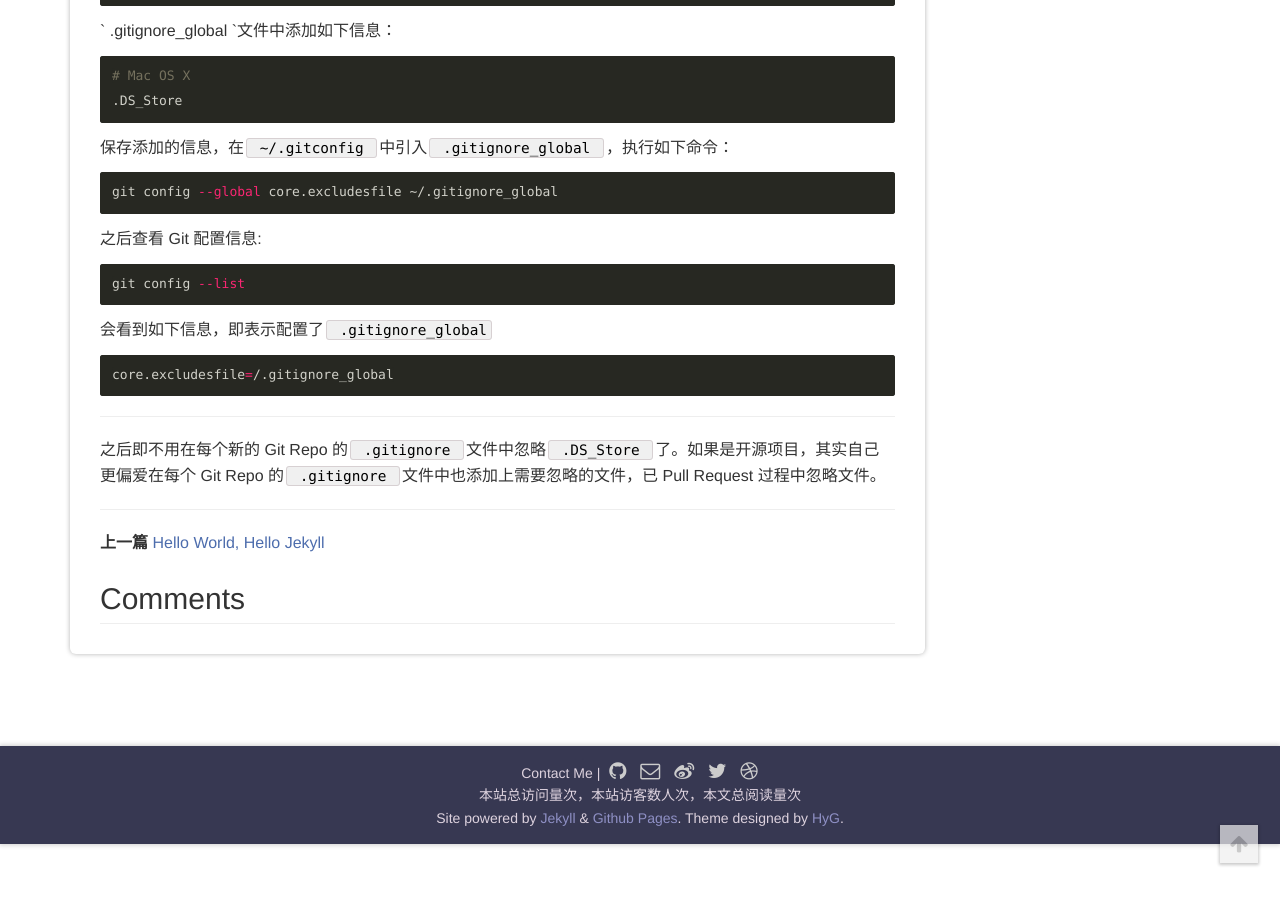
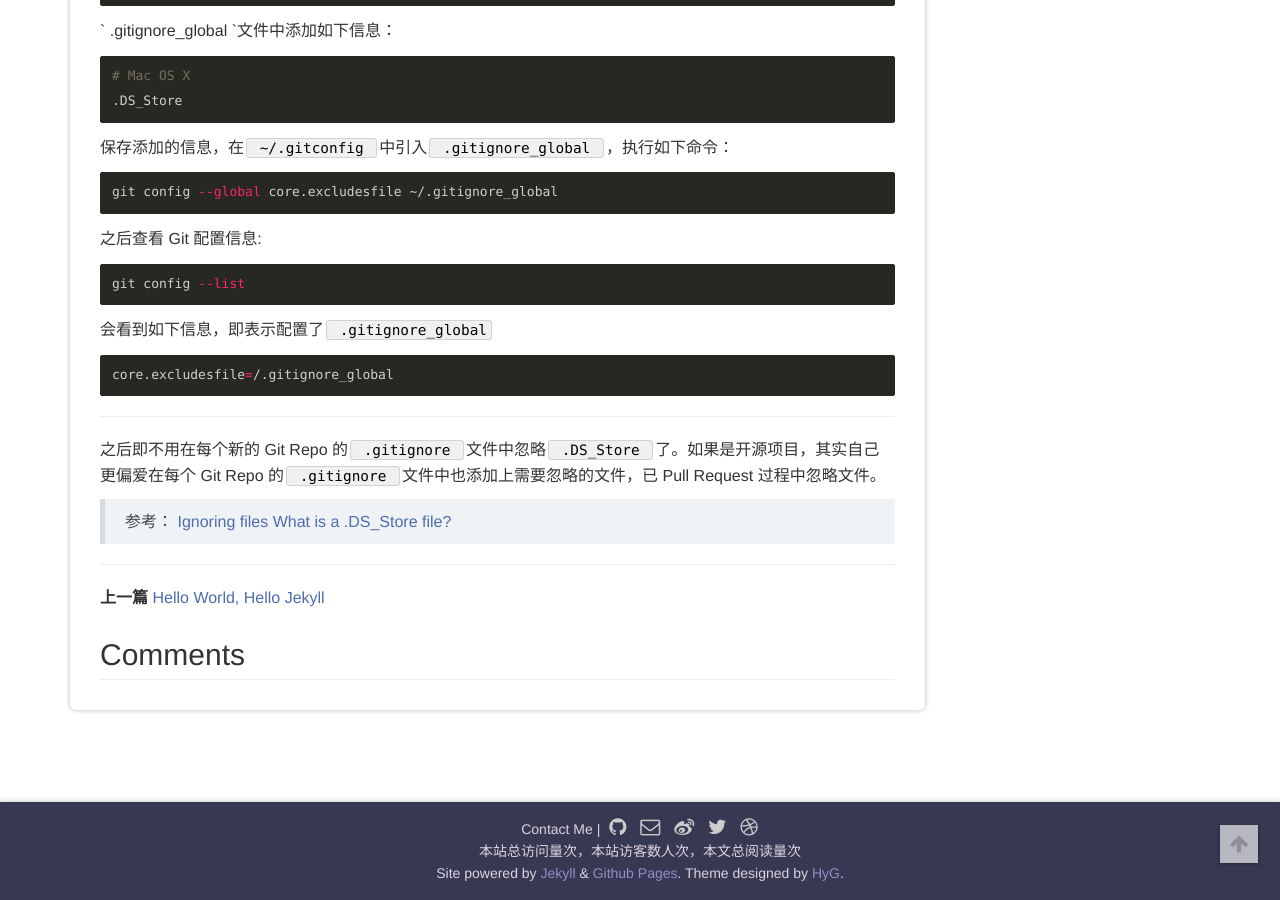
Before and after one commit to JonyFang/v1.0-JonyFang.github.io, a Jekyll site: the page built from _posts/2017-04-15-gitignore-global.markdown, in a window 1280 px wide and 900 px high, scrolled down 842 px. Built offline with Jekyll 4.4.1, drawn with Linux system fonts in a browser that asks for light colours; comment, search, counter and statistics services are not loaded; a style sheet for code colours, icons or effects is not loaded.

Commit message:
Add info

```diff
--- a/_posts/2017-04-15-gitignore-global.markdown
+++ b/_posts/2017-04-15-gitignore-global.markdown
@@ -72,3 +72,7 @@ core.excludesfile=/.gitignore_global
 ----
 
 之后即不用在每个新的 Git Repo 的` .gitignore `文件中忽略` .DS_Store `了。如果是开源项目，其实自己更偏爱在每个 Git Repo 的` .gitignore `文件中也添加上需要忽略的文件，已 Pull Request 过程中忽略文件。
+
+> 参考：
+> [Ignoring files](https://help.github.com/articles/ignoring-files/)
+> [What is a .DS_Store file?](http://osxdaily.com/2009/12/31/what-is-a-ds_store-file/)
```
